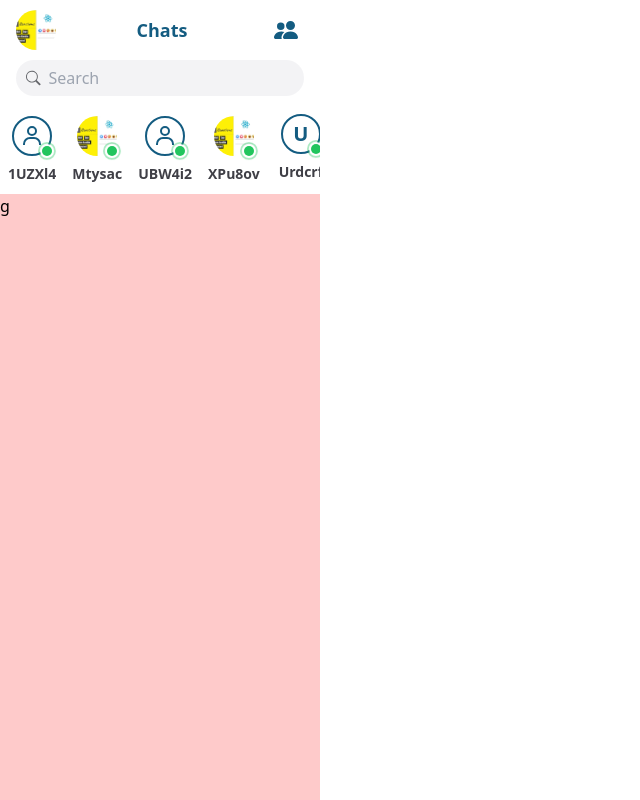
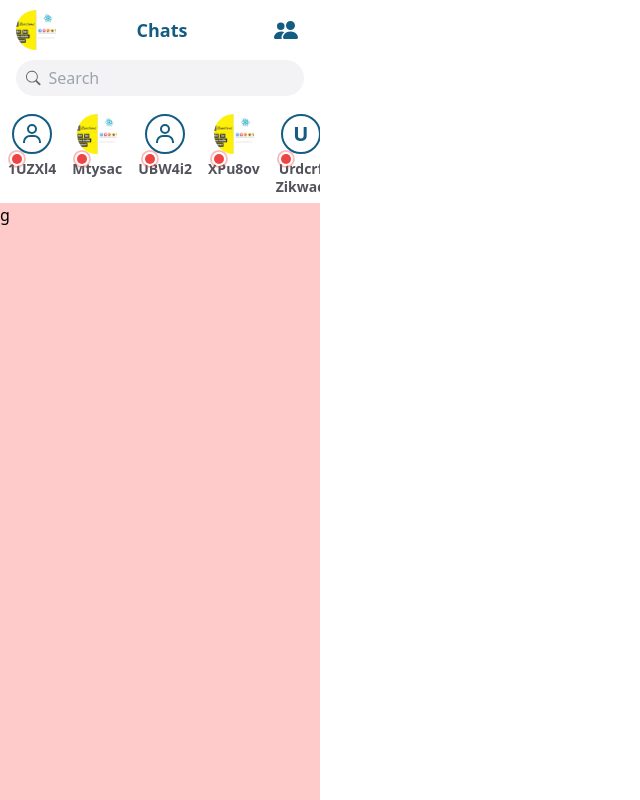
Before and after one commit to tuhinsaud4614/react-chat-app-client, a React (Create React App) app: page / in a window 1280 px wide. Shown: the whole page, without its empty margins (0-640 px from the left). Built offline with nearby package versions, Linux system fonts and the light colour scheme.

Commit message:
Component:Badge&ActiveFriend
Badge & ActiveFriend components update

```diff
--- a/src/components/Badge/index.tsx
+++ b/src/components/Badge/index.tsx
@@ -1,16 +1,70 @@
+import classNames from "classnames";
+
 const className = {
   root: "relative",
-  holder:
-    "absolute right-0 bottom-0 bg-green-500 text-green-500 shadow-[rgb(255,255,255)_0px_0px_0px_2px] min-w-[0.63rem] min-h-[0.63rem] rounded-full after:content-[''] after:absolute after:top-0 after:left-0 after:border after:border-green-500 after:w-full after:h-full after:rounded-full after:animate-infinite-ripple",
+  dot: "absolute bg-green-500 shadow-[rgb(255,255,255)_0px_0px_0px_2px] min-w-[0.63rem] min-h-[0.63rem] rounded-full",
+  dotRipple:
+    "after:content-[''] after:absolute after:top-0 after:left-0 after:border after:border-green-500 after:w-full after:h-full after:rounded-full after:animate-infinite-ripple",
+  content:
+    "absolute flex items-center justify-center bg-green-500 text-white min-h-[1.25rem] min-w-[1.25rem] rounded-[1.25rem] text-xs leading-3 px-1.5",
 };
 
-interface Props extends React.ComponentPropsWithRef<"span"> {}
+interface Props extends React.ComponentPropsWithRef<"span"> {
+  anchorOrigin?: {
+    vertical?: "top" | "bottom";
+    horizontal?: "left" | "right";
+  };
+  variant?: "dot" | "standard";
+  ripple?: boolean;
+  classes?: {
+    wrapper?: string;
+    root?: string;
+  };
+  content?: string;
+}
 
-export default function Badge({ children, ...rest }: Props) {
+export default function Badge({
+  children,
+  className: cls,
+  anchorOrigin = { vertical: "bottom", horizontal: "right" },
+  variant = "standard",
+  ripple = false,
+  content,
+  classes,
+  ...rest
+}: Props) {
+  let item = (
+    <span
+      className={classNames(
+        className.content,
+        `${anchorOrigin.horizontal}-0`,
+        `${anchorOrigin.vertical}-0`,
+        classes?.root
+      )}
+    >
+      {content}
+    </span>
+  );
+  if (variant === "dot") {
+    item = (
+      <span
+        className={classNames(
+          `${anchorOrigin.horizontal}-0`,
+          `${anchorOrigin.vertical}-0`,
+          className.dot,
+          ripple && className.dotRipple,
+          classes?.root
+        )}
+      />
+    );
+  }
   return (
-    <span {...rest} className={className.root}>
+    <span
+      {...rest}
+      className={classNames(className.root, cls, classes?.wrapper)}
+    >
       {children}
-      <span className={className.holder} />
+      {item}
     </span>
   );
 }
--- a/src/components/User/ActiveFriend.tsx
+++ b/src/components/User/ActiveFriend.tsx
@@ -5,13 +5,14 @@ import { IUser } from "../../utils/interfaces";
 import Badge from "../Badge";
 
 const className = {
-  root: "flex flex-col justify-between items-center p-2 max-w-[90px] max-h-[5.5rem]",
-  avatar: "w-10 h-10 rounded-full overflow-hidden shrink-0 flex-grow",
-  common:
-    "w-10 h-10 border-2 border-secondary text-secondary rounded-full shrink-0 flex-grow",
+  root: "flex flex-col justify-start items-center p-2 max-w-[6.5em] max-h-[8em] text-sm cursor-pointer",
+  badge: "h-10",
+  avatar: "w-10 h-10 rounded-full overflow-hidden",
+  common: "w-10 h-10 border-2 border-secondary text-secondary rounded-full",
   text: "text-xl uppercase",
   icon: "text-2xl",
-  title: "line-clamp-2 text-center text-sm mt-2 text-zinc-700 capitalize",
+  title:
+    "line-clamp-2 text-center mt-1.5 text-zinc-600 capitalize max-w-[calc(6.5em-1rem)] leading-tight",
 };
 
 interface Props {
@@ -29,7 +30,15 @@ export default function ActiveFriend({ user }: Props) {
   });
   return (
     <li className={className.root}>
-      <Badge>{avatar}</Badge>
+      <Badge
+        className={className.badge}
+        classes={{ root: "bg-red-500 after:border-red-500" }}
+        content="99+"
+        variant="dot"
+        ripple
+      >
+        {avatar}
+      </Badge>
       <strong className={className.title}>{getUserName(user)}</strong>
     </li>
   );
--- a/src/components/User/ActiveFriends.tsx
+++ b/src/components/User/ActiveFriends.tsx
@@ -2,7 +2,7 @@ import { demoUsers } from "../../utils/demo-data";
 import ActiveFriend from "./ActiveFriend";
 
 const className = {
-  root: "list-none m-0 flex items-center overflow-x-auto",
+  root: "list-none m-0 flex items-start overflow-x-auto",
 };
 
 export default function ActiveFriends() {
```
